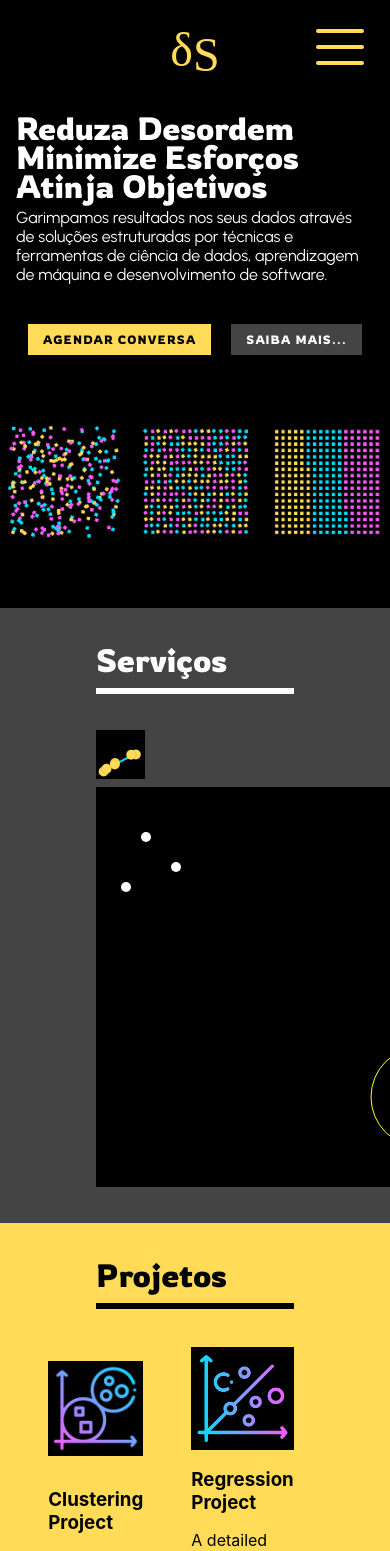
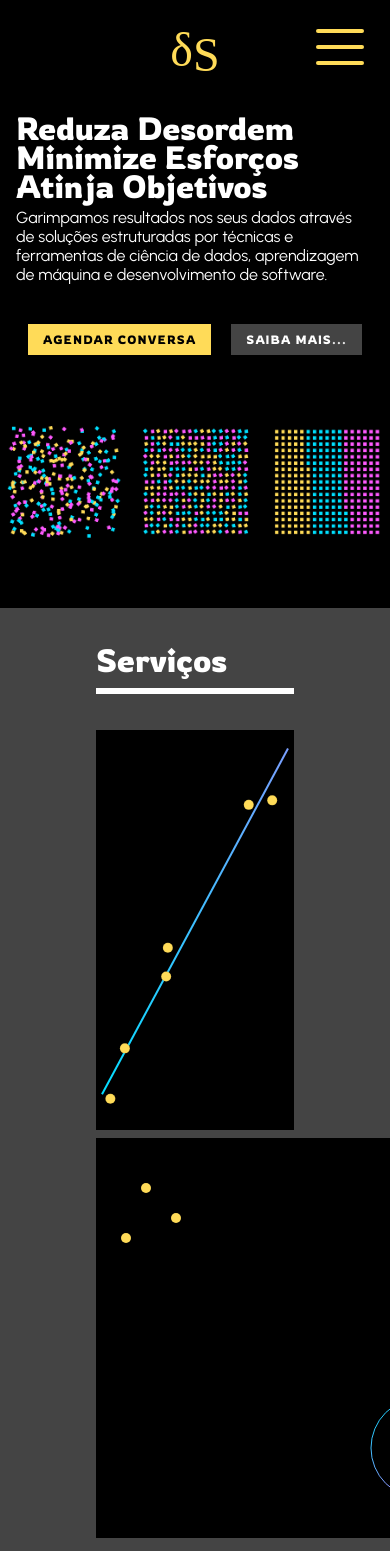
Before and after one commit to thiagodsd/dszero-landing-page, a React (Create React App) app: page / in a window 390 px wide. Shown: the top 1551 px of the page. Built offline with nearby package versions, Linux system fonts and the light colour scheme; no server answers; a web font is replaced by a local one.

Commit message:
Update chart responsiveness and styling

```diff
--- a/src/assets/scripts/Orbit.js
+++ b/src/assets/scripts/Orbit.js
@@ -18,7 +18,7 @@ const ClusteringIllustration = () => {
         };
 
         const drawPoints = () => {
-            ctx.fillStyle = 'white';
+            ctx.fillStyle = '#FFDB58';
             points.dots.forEach(dot => {
                 ctx.beginPath();
                 ctx.arc(dot.x, dot.y, 5, 0, 2 * Math.PI);
@@ -30,7 +30,7 @@ const ClusteringIllustration = () => {
             });
         };
 
-        const animateArc = (centerX, centerY, pointsSet, color) => {
+        const animateArc = (centerX, centerY, pointsSet) => {
             let arcLength = { value: 0 };
             const tl = gsap.timeline({
                 paused: true,
@@ -39,7 +39,13 @@ const ClusteringIllustration = () => {
                     drawPoints();
                     ctx.beginPath();
                     ctx.arc(centerX, centerY, 50, 0, arcLength.value * Math.PI);
-                    ctx.strokeStyle = color;
+
+                    // Create a linear gradient for the stroke
+                    const gradient = ctx.createLinearGradient(centerX - 50, centerY - 50, centerX + 50, centerY + 50);
+                    gradient.addColorStop(0, '#00E0FF');
+                    gradient.addColorStop(1, '#FE59FF');
+
+                    ctx.strokeStyle = gradient;
                     ctx.stroke();
                 }
             });
@@ -75,7 +81,13 @@ const ClusteringIllustration = () => {
         return () => observer.disconnect();
     }, []);
 
-    return <canvas ref={canvasRef} />;
+    // return <canvas ref={canvasRef} />;
+    // return <canvas ref={canvasRef} width="400" height="400" style={{ background: 'black' }} />;
+    return (
+        <div style={{ width: '400px', height: '400px' }}> {/* Container to control the chart size */}
+            <canvas ref={canvasRef} style={{ width: '400px', height: '400px', background: 'black' }} />
+        </div>
+    );
 };
 
 export default ClusteringIllustration;
--- a/src/assets/scripts/ScatterPlot.js
+++ b/src/assets/scripts/ScatterPlot.js
@@ -24,6 +24,8 @@ const ScatterPlot = ({ data }) => {
                     }],
                 },
                 options: {
+                    responsive: true, // Ensure the chart is responsive
+                    maintainAspectRatio: false, // Optional: if you want the chart to scale in both dimensions without preserving the aspect ratio
                     scales: {
                         x: { display: false },
                         y: { display: false }
@@ -99,7 +101,11 @@ const ScatterPlot = ({ data }) => {
         }
     }, [data]);
 
-    return <canvas ref={chartRef} width="400" height="400" style={{ background: 'black' }} />;
+    return (
+        <div style={{ width: '400px', height: '400px' }}> {/* Container to control the chart size */}
+            <canvas ref={chartRef} style={{ width: '100%', height: '400px', background: 'black' }} />
+        </div>
+    );
 };
 
 export default ScatterPlot;
--- a/src/assets/styles/Services.css
+++ b/src/assets/styles/Services.css
@@ -33,11 +33,14 @@
 
 .services-section {
     display: flex;
+    flex-direction: column;
+    justify-content: flex-start;
     width: 100%;
-    justify-content: flex-start;
 }
 
-.services-plot {
-    width: 25%;
-    height: 25%;
+.services-item {
+    display: flex;
+    flex-direction: row;
+    justify-content: flex-start;
+    width: 100%;
 }
--- a/src/components/home/Services.js
+++ b/src/components/home/Services.js
@@ -20,14 +20,14 @@ function ServicesSection() {
                 <hr/>
                 <br/>
                 <div className="services-section">
-                    <div className="services-plot">
+                    <div className="services-item">
                         <ScatterPlot data={scatterPlotData} />
                     </div>
                 </div>
                 <div className="services-section">
-                    <div className="services-plot">
+                <div className="services-item">
                         <ClusteringAnimation />
-                    </div>
+                        </div>
                 </div>
             </div>
         </div>
```
